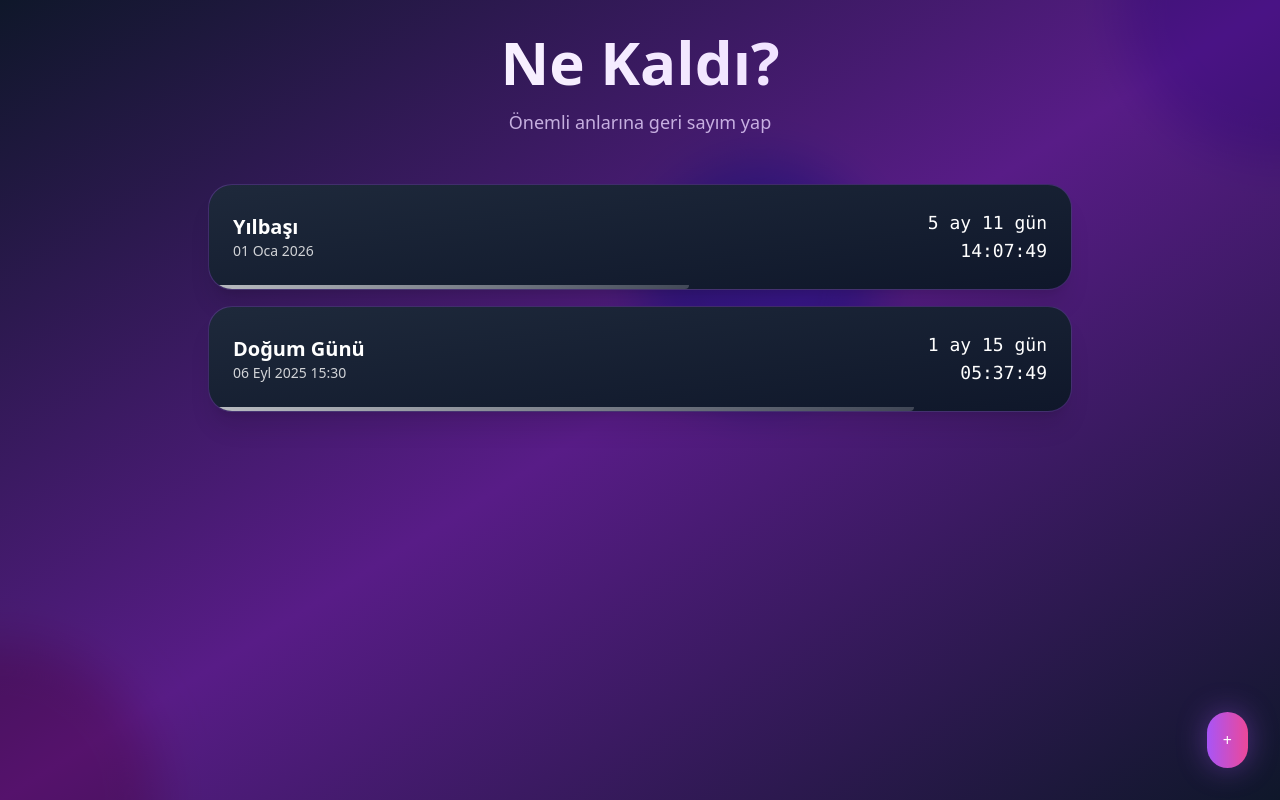
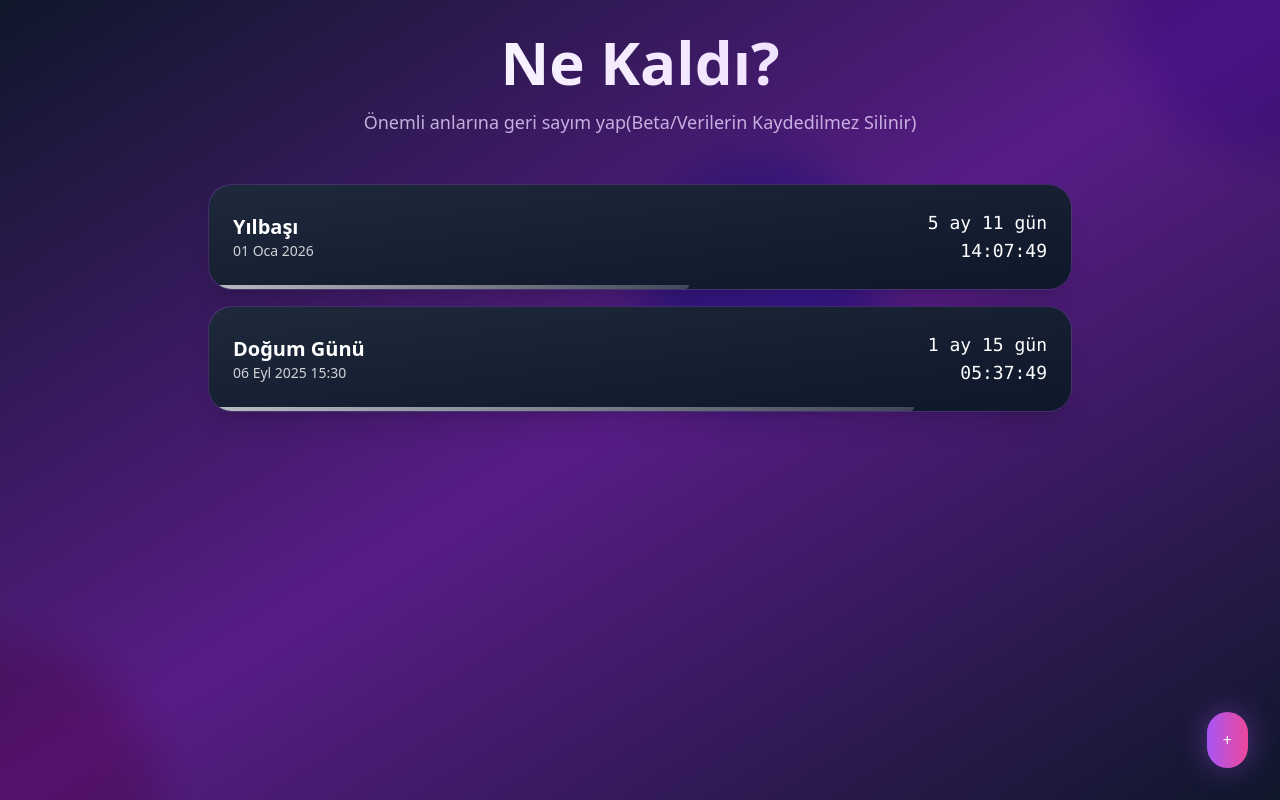
Before and after one commit to Jetskig/nekal, a plain HTML site: page index.html in a window 1280 px wide. Drawn offline with nearby package versions, Linux system fonts and the light colour scheme.

Commit message:
Update index.html

```diff
--- a/index.html
+++ b/index.html
@@ -50,7 +50,7 @@
         Ne Kaldı?
       </h1>
       <p class="text-purple-200 text-lg opacity-80">
-        Önemli anlarına geri sayım yap
+        Önemli anlarına geri sayım yap(Beta/Verilerin Kaydedilmez Silinir)
       </p>
     </div>
 
```
